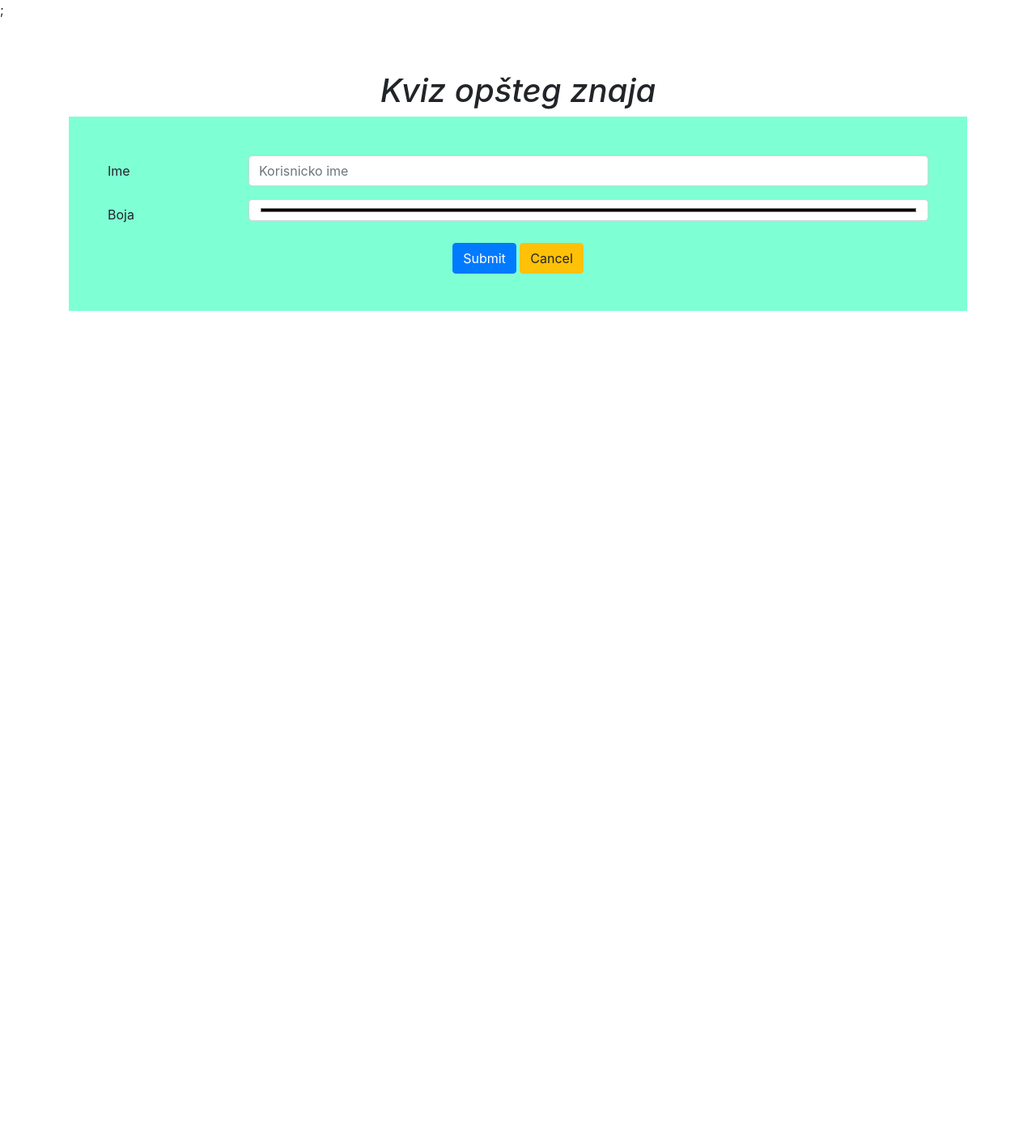
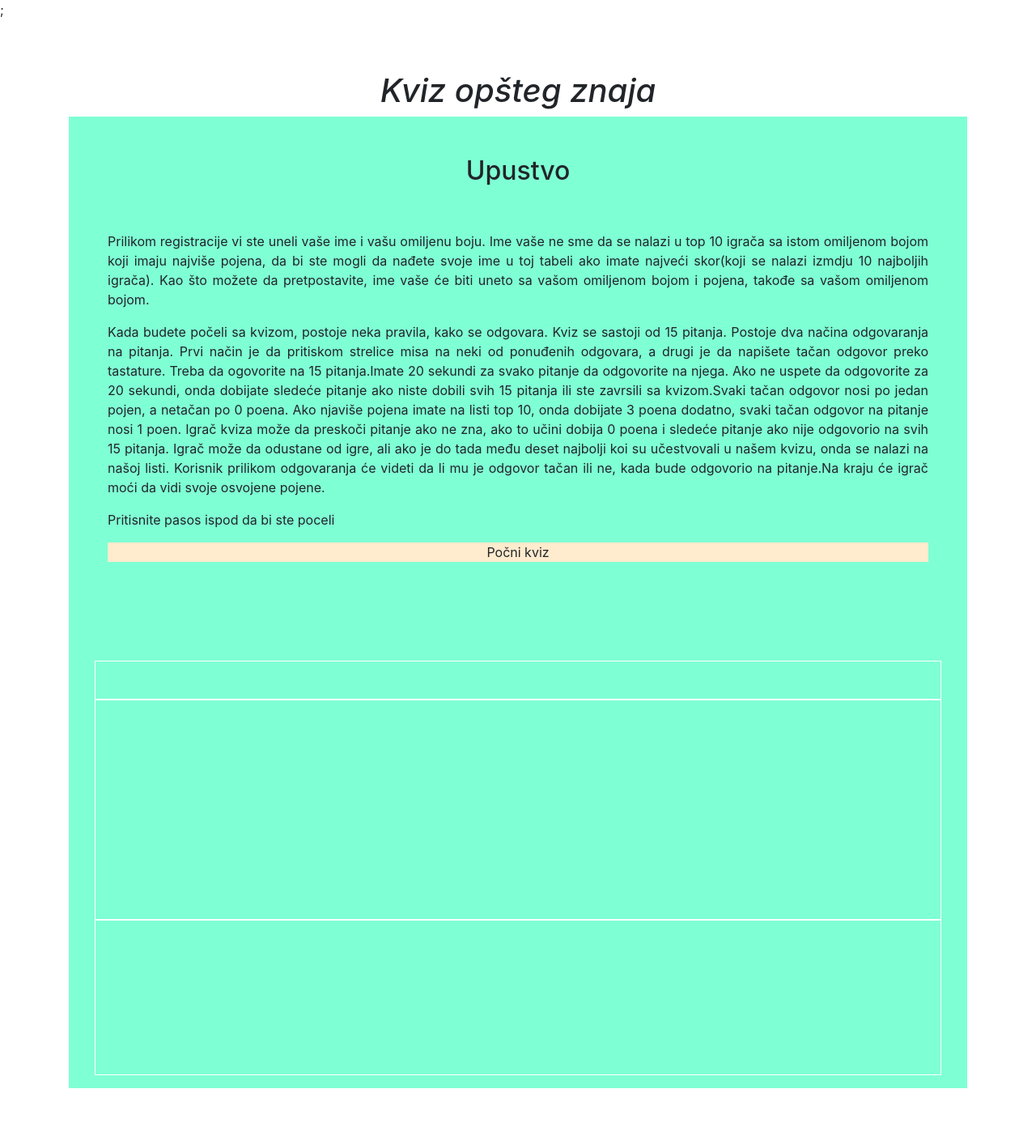
Before and after one commit to Milan-Petrovic-584-2016/PIA-homeworks, a PHP site: page / in a window 1280 px wide. Shown: the whole page at 81% size. Before the commit the page ends 384 px from the top, so only its background shows below. Run offline with PHP 8.4, Linux system fonts and the light colour scheme.

Commit message:
Commit 3
Ubacio sam funkcionalnosti koje sam nave u predhodnom commit-u, Napravio sam dizajn za pitanja(velicinu div elemenata).Sledeci commit je file sa pitanjima i kreiranje klase igrac. style.css nije lepo urdjen jer ima nedostatke u vidu da uvek na poslednjoj strani treba da bude koju nisam uradio.

```diff
--- a/hw-3/index.html
+++ b/hw-3/index.html
@@ -12,6 +12,7 @@
     <!--Latest compiled Java Script-->
     <script src="https://maxcdn.bootstrapcdn.com/bootstrap/4.0.0/js/bootstrap.min.js"></script>
     <title>Kviz</title>
+    <script src="./scripte.js"></script>
 
 </head>
 
@@ -22,8 +23,8 @@
             <button id="tsp" class="btn btn-outline-primary ">Tablica sa poenima(Top 10 igrača)</button>
             <button id="zi" class="btn btn-outline-primary ">Započni igru</button>
         </div>
-        <div id="pr2" class="slide ">
-            <form class="">
+        <div id="pr2" class="slide justify-content-around">
+            <form>
 
                 <div class="form-group row">
                     <label for="inputIme" class="col-sm-2 col-form-label">Ime</label>
@@ -38,11 +39,38 @@
                     </div>
                 </div>
                 <div class="col-md-12 text-center">
-                    <button type="button" class="btn btn-primary">Submit</button>
-                    <button type="button" class="btn btn-warning">Cancel</button>
+                    <button id="sbm" type="button" class="btn btn-primary">Submit</button>
+                    <button id="cnl" type="button" class="btn btn-warning">Cancel</button>
                 </div>
             </form>
         </div>
+        <div id="pr3">
+            <div>
+                <h2 style="text-align: center;">Upustvo</h2>
+            </div><br><br>
+            <div>
+                <p>Prilikom registracije vi ste uneli vaše ime i vašu omiljenu boju. Ime vaše ne sme da se nalazi u top 10 igrača sa istom omiljenom bojom koji imaju najviše pojena, da bi ste mogli da nađete svoje ime u toj tabeli ako imate najveći skor(koji
+                    se nalazi izmdju 10 najboljih igrača). Kao što možete da pretpostavite, ime vaše će biti uneto sa vašom omiljenom bojom i pojena, takođe sa vašom omiljenom bojom.</p>
+                <p>
+                    Kada budete počeli sa kvizom, postoje neka pravila, kako se odgovara. Kviz se sastoji od 15 pitanja. Postoje dva načina odgovaranja na pitanja. Prvi način je da pritiskom strelice misa na neki od ponuđenih odgovara, a drugi je da napišete tačan odgovor
+                    preko tastature. Treba da ogovorite na 15 pitanja.Imate 20 sekundi za svako pitanje da odgovorite na njega. Ako ne uspete da odgovorite za 20 sekundi, onda dobijate sledeće pitanje ako niste dobili svih 15 pitanja ili ste zavrsili
+                    sa kvizom.Svaki tačan odgovor nosi po jedan pojen, a netačan po 0 poena. Ako njaviše pojena imate na listi top 10, onda dobijate 3 poena dodatno, svaki tačan odgovor na pitanje nosi 1 poen. Igrač kviza može da preskoči pitanje ako
+                    ne zna, ako to učini dobija 0 poena i sledeće pitanje ako nije odgovorio na svih 15 pitanja. Igrač može da odustane od igre, ali ako je do tada među deset najbolji koi su učestvovali u našem kvizu, onda se nalazi na našoj listi. Korisnik
+                    prilikom odgovaranja će videti da li mu je odgovor tačan ili ne, kada bude odgovorio na pitanje.Na kraju će igrač moći da vidi svoje osvojene pojene.
+                </p>
+                <p>
+                    Pritisnite pasos ispod da bi ste poceli
+                </p>
+                <p id=start style="text-align: center;background-color: blanchedalmond;">Počni kviz</p>
+            </div>
+
+        </div>
+        <div id="pr4">
+            <div id="menu"></div>
+            <div id="pitanje"></div>
+            <div class="odgovor"></div>
+        </div>
+        <div id="pr5"></div>
     </div>
 </body>
 
--- /dev/null
+++ b/hw-3/scripte.js
@@ -0,0 +1,19 @@
+$(document).ready(function() {
+    $("#zi").click(function() {
+        $("#pr1").css("display", "none");
+        $("#pr2").css("display", "flex");
+    })
+    $("#sbm").click(function() {
+        $("#pr2").css("display", "none");
+        $("#pr3").css("display", "block");
+    })
+    $("#cnl").click(function() {
+        /*napisi ovde
+         */
+
+    })
+    $("#start").click(function() {
+        $("#pr3").css("display", "none");
+        $("#pr4").css("display", "block");
+    })
+})
--- a/hw-3/style.css
+++ b/hw-3/style.css
@@ -16,7 +16,40 @@ h1 {
 }
 
 #pr2 {
+    display: none;
     height: 15em;
     background: aquamarine;
     padding: 3em;
 }
+
+#pr3 {
+    display: block;
+    height: 40em;
+    text-align: justify;
+    background: aquamarine;
+    padding: 3em;
+}
+
+#pr4 {
+    height: 35em;
+    background-color: aquamarine;
+    padding: 2em;
+}
+
+#menu {
+    display: flex;
+    height: 3em;
+    border: 1px solid white;
+}
+
+#pitanje {
+    display: flex;
+    height: 17em;
+    border: 1px solid white;
+}
+
+.odgovor {
+    display: flex;
+    height: 12em;
+    border: 1px solid white;
+}
```
